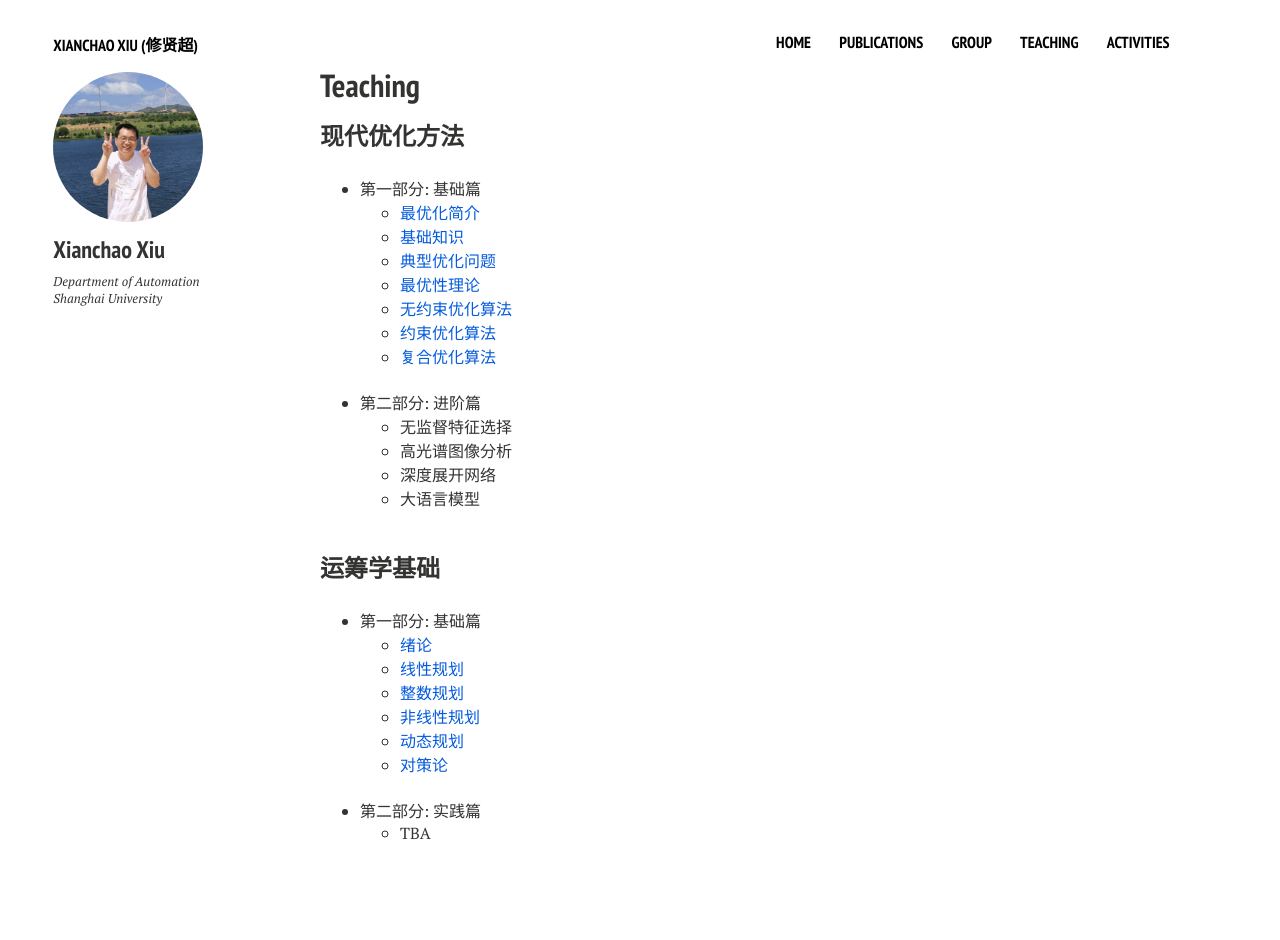
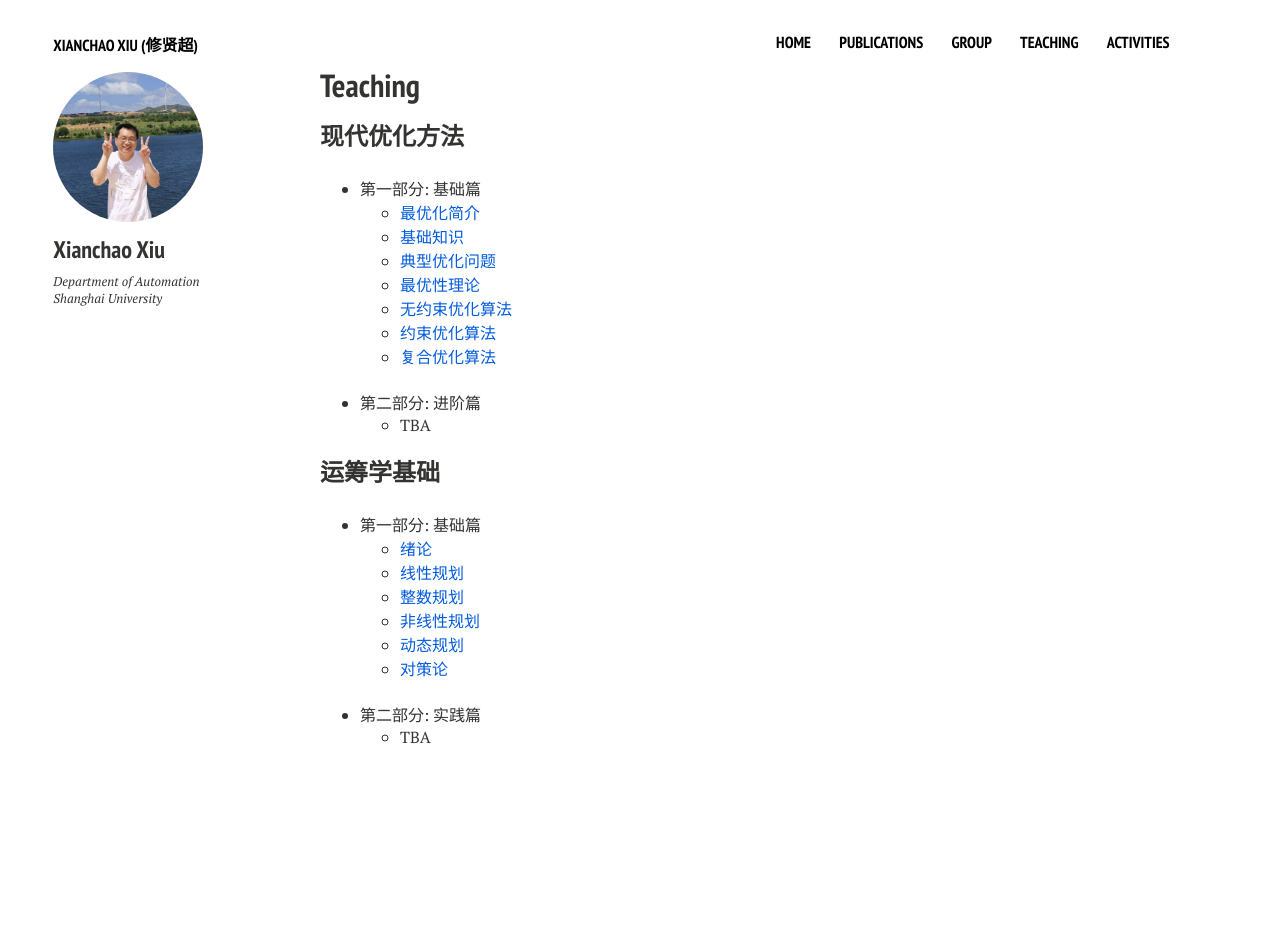
Before and after one commit to xianchaoxiu/xianchaoxiu.github.io, a Jekyll site: the page built from teaching/index.md, in a window 1280 px wide. Built offline with Jekyll 4.4.1, drawn with Linux system fonts in a browser that asks for light colours; nearby versions of some CDN libraries; after the commit the page ends 900 px from its top, so only the background shows below that.

Commit message:
Update index.md

```diff
--- a/teaching/index.md
+++ b/teaching/index.md
@@ -21,10 +21,7 @@ share: false
   - <a href="../teaching/OPT_7.pdf" class="textlink" target="_blank">复合优化算法 </a> <br><br>
 
 - 第二部分: 进阶篇  <br>
-  - 无监督特征选择 <br>
-  - 高光谱图像分析 <br>
-  - 深度展开网络 <br>
-  - 大语言模型  <br><br>
+  - TBA
 
 
 
```
